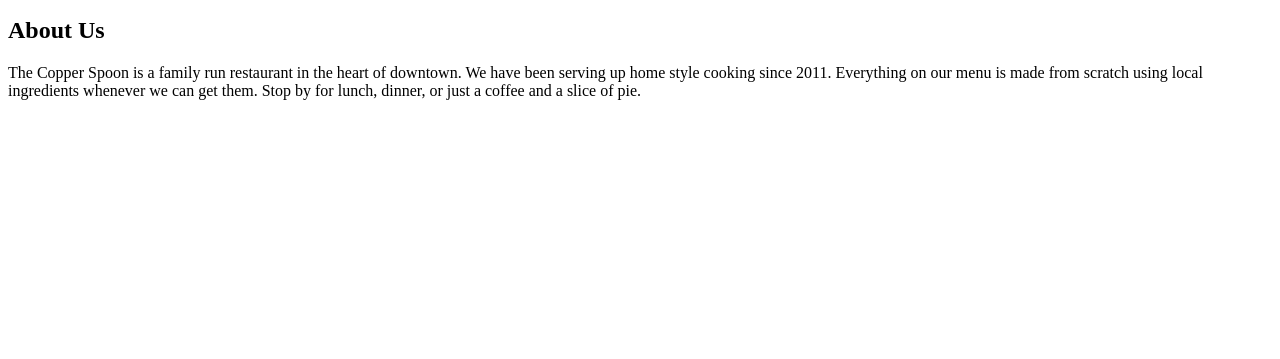
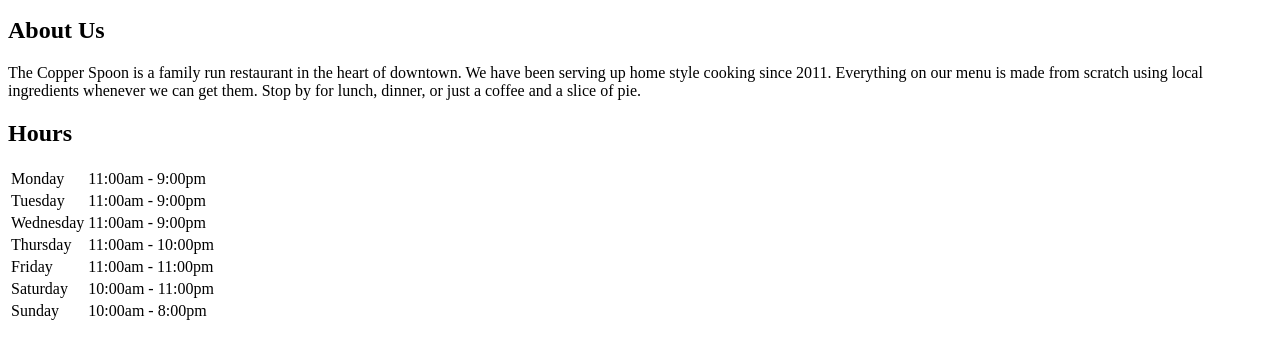
Before and after one commit to ayaangazali/restaurant-menu-qna, a plain HTML site: page index.html in a window 1280 px wide. Shown: the part 183-542 px from the top of the page. Drawn offline with Linux system fonts and the light colour scheme.

Commit message:
hours block on home page

```diff
--- a/index.html
+++ b/index.html
@@ -28,6 +28,19 @@
 		whenever we can get them. Stop by for lunch, dinner, or just a coffee and a slice of pie.</p>
 	</div>
 
+	<div class="box">
+		<h2>Hours</h2>
+		<table class="hours">
+			<tr><td>Monday</td><td>11:00am - 9:00pm</td></tr>
+			<tr><td>Tuesday</td><td>11:00am - 9:00pm</td></tr>
+			<tr><td>Wednesday</td><td>11:00am - 9:00pm</td></tr>
+			<tr><td>Thursday</td><td>11:00am - 10:00pm</td></tr>
+			<tr><td>Friday</td><td>11:00am - 11:00pm</td></tr>
+			<tr><td>Saturday</td><td>10:00am - 11:00pm</td></tr>
+			<tr><td>Sunday</td><td>10:00am - 8:00pm</td></tr>
+		</table>
+	</div>
+
 	<div style="clear:both;"></div>
 
 </div>
```
